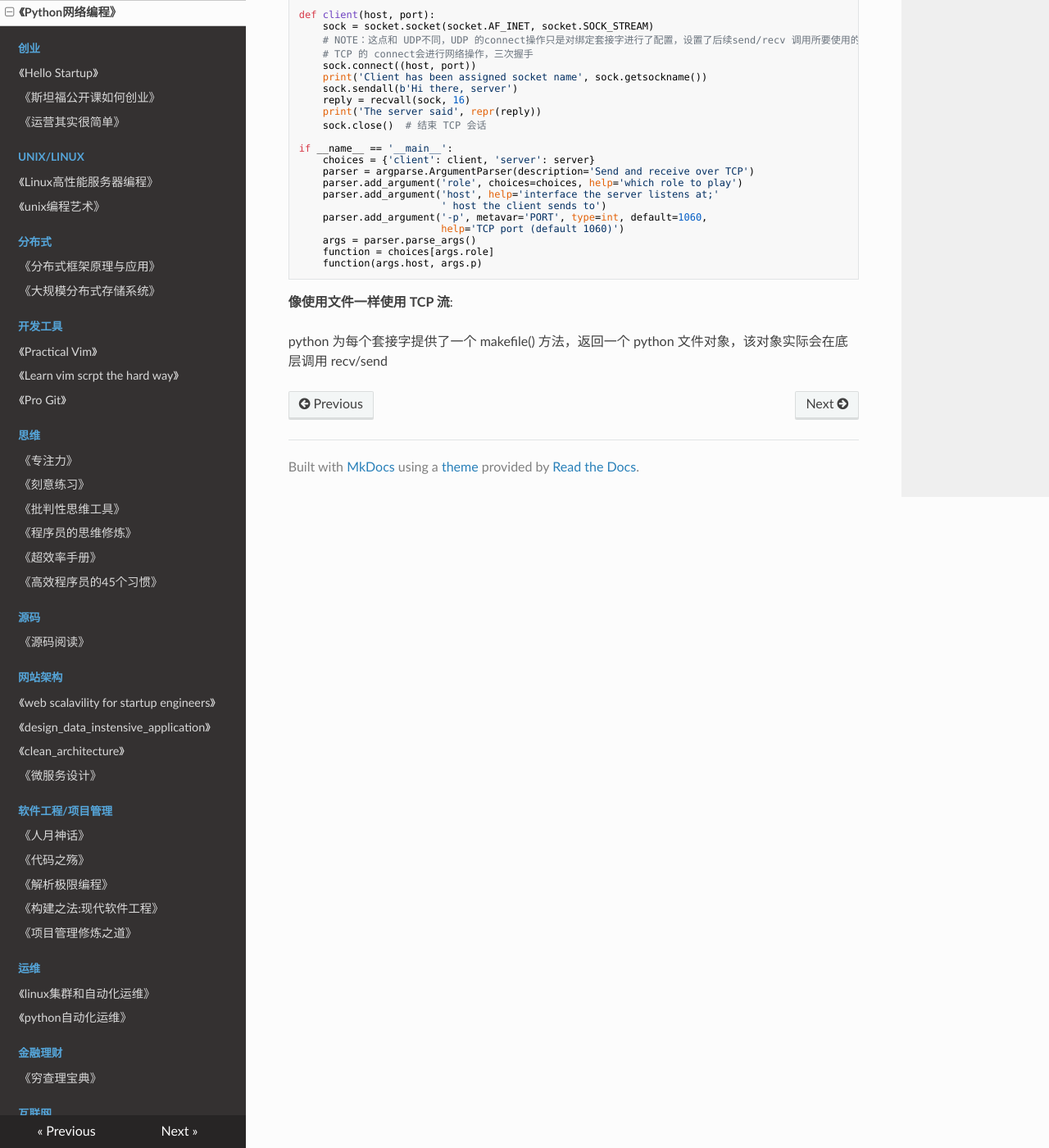
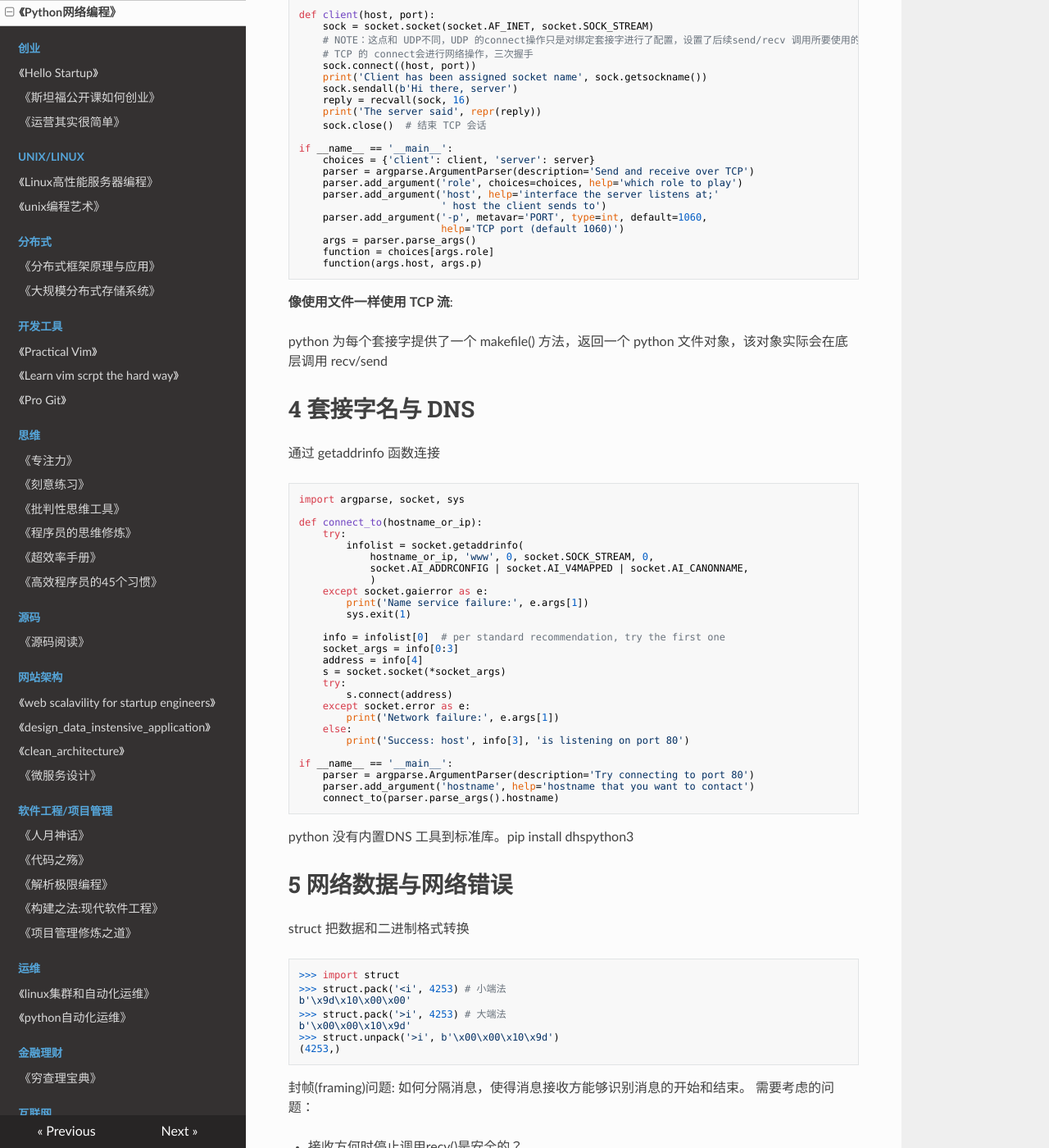
Before and after one commit to PegasusWang/booknotes, an MkDocs documentation site: the page built from docs/python/python_网络编程.md, in a window 1280 px wide and 1400 px high, scrolled down 1842 px. Shown: the whole window at 82% size. Built offline with MkDocs 1.6.1, drawn with Linux system fonts in a browser that asks for light colours; nearby versions of some CDN libraries; old or Windows-style settings are respelled for this version of MkDocs; some of the changed text lies outside the part shown.

Commit message:
网络编程：套接字. 错误处理

````diff
--- a/docs/python/python_网络编程.md
+++ b/docs/python/python_网络编程.md
@@ -125,3 +125,98 @@
 **像使用文件一样使用 TCP 流**:
 
 python 为每个套接字提供了一个 makefile() 方法，返回一个 python 文件对象，该对象实际会在底层调用 recv/send
+
+# 4 套接字名与 DNS
+
+通过 getaddrinfo 函数连接
+
+```py
+import argparse, socket, sys
+
+def connect_to(hostname_or_ip):
+    try:
+        infolist = socket.getaddrinfo(
+            hostname_or_ip, 'www', 0, socket.SOCK_STREAM, 0,
+            socket.AI_ADDRCONFIG | socket.AI_V4MAPPED | socket.AI_CANONNAME,
+            )
+    except socket.gaierror as e:
+        print('Name service failure:', e.args[1])
+        sys.exit(1)
+
+    info = infolist[0]  # per standard recommendation, try the first one
+    socket_args = info[0:3]
+    address = info[4]
+    s = socket.socket(*socket_args)
+    try:
+        s.connect(address)
+    except socket.error as e:
+        print('Network failure:', e.args[1])
+    else:
+        print('Success: host', info[3], 'is listening on port 80')
+
+if __name__ == '__main__':
+    parser = argparse.ArgumentParser(description='Try connecting to port 80')
+    parser.add_argument('hostname', help='hostname that you want to contact')
+    connect_to(parser.parse_args().hostname)
+```
+
+python 没有内置DNS 工具到标准库。pip install dhspython3
+
+
+# 5 网络数据与网络错误
+
+struct 把数据和二进制格式转换
+
+```py
+>>> import struct
+>>> struct.pack('<i', 4253) # 小端法
+b'\x9d\x10\x00\x00'
+>>> struct.pack('>i', 4253) # 大端法
+b'\x00\x00\x10\x9d'
+>>> struct.unpack('>i', b'\x00\x00\x10\x9d')
+(4253,)
+```
+
+封帧(framing)问题: 如何分隔消息，使得消息接收方能够识别消息的开始和结束。
+需要考虑的问题：
+
+- 接收方何时停止调用recv()是安全的？
+- 整个消息或数据何时才能完整无缺地传达？
+- 何时才能讲接收到的消息作为一个整体来解析或者处理
+
+解决方式：
+
+- 模式1：对于一些极简单的网络协议，只涉及到数据的发送而不关注响应。
+发送方循环发送数据，直到所有数据被传递给sendall()为止，然后使用close()关闭套接字。
+接收方只需要不断调用 recv()直到最后一个recv() 返回空字符串
+
+- 模式2：两个方向都通过流发送消息，首先流在一个方向发送消息然后关闭该方向，接着在另一方向上通过流发送数据。最后关闭套接字。
+一定要先完成一个方向上的数据传输，然后反过来在另一个方向上通过流发送数据。否则可能导致客户端和服务端发生死锁。
+
+- 模式3：使用定长消息
+
+- 模式4：通过特殊字符划分消息的边界
+
+- 模式5：每个消息前加上长度作为前缀
+
+- 模式6：发送多个数据块，每个数据块前加上长度作为其前缀。抵达信息结尾时，发送方可以发送一个事先约定好的信号(比如0)
+
+HTTP混合使用了模式4和模式5。用 '\r\n' 和 Content-Length
+
+#### 处理网络异常
+
+针对套接字操作常发生的异常：
+- OSError: socket 模块可能抛出的主要错误
+- socket.gaierror: getaddrinfo() 无法找到提供的名称或者服务时抛出
+- socket.timeout: 为套接字设定超时参数
+
+如何处理异常:
+
+- 抛出更具体的异常
+- 捕捉与报告网络异常
+    - granular 异常处理程序：针对每个网络调用 try except 然后在 except 从句中打印出简洁的错误信息
+    - blanket 异常处理程序: 封装代码片段并且从外部捕获
+
+
+# 6 TLS/SSL
+Pycon2014 The Sorry State of SSL
````
